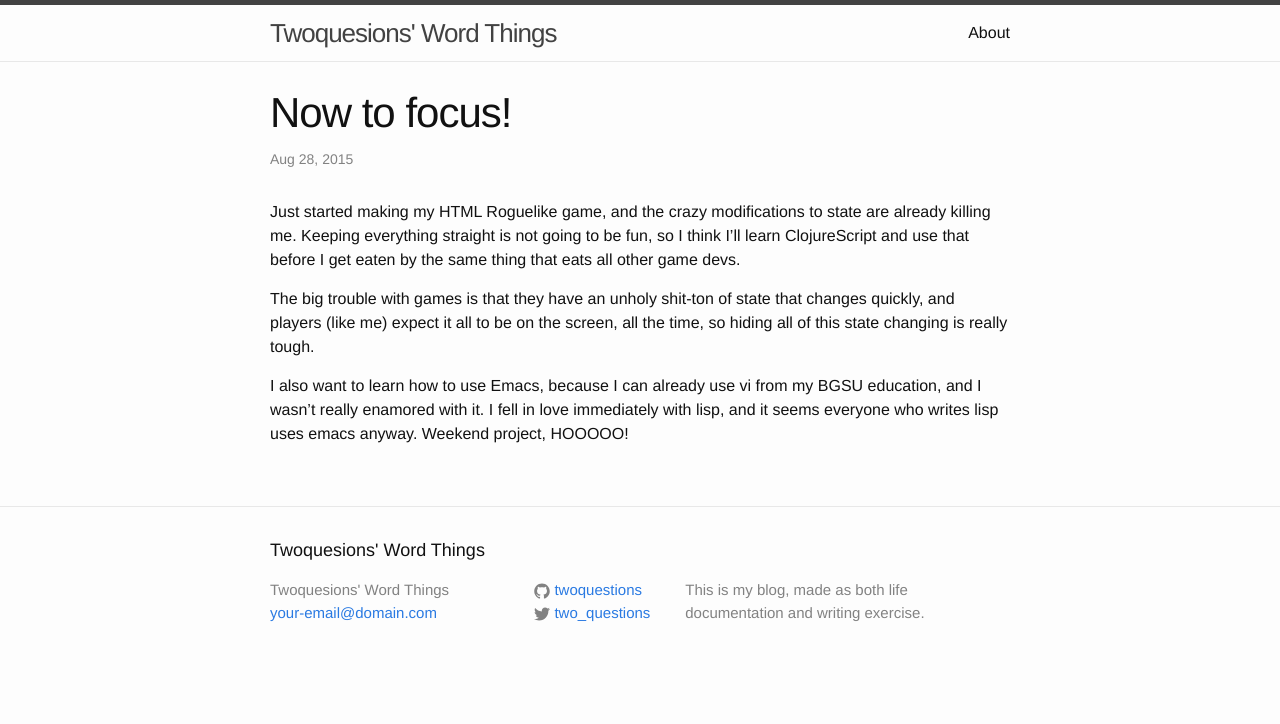
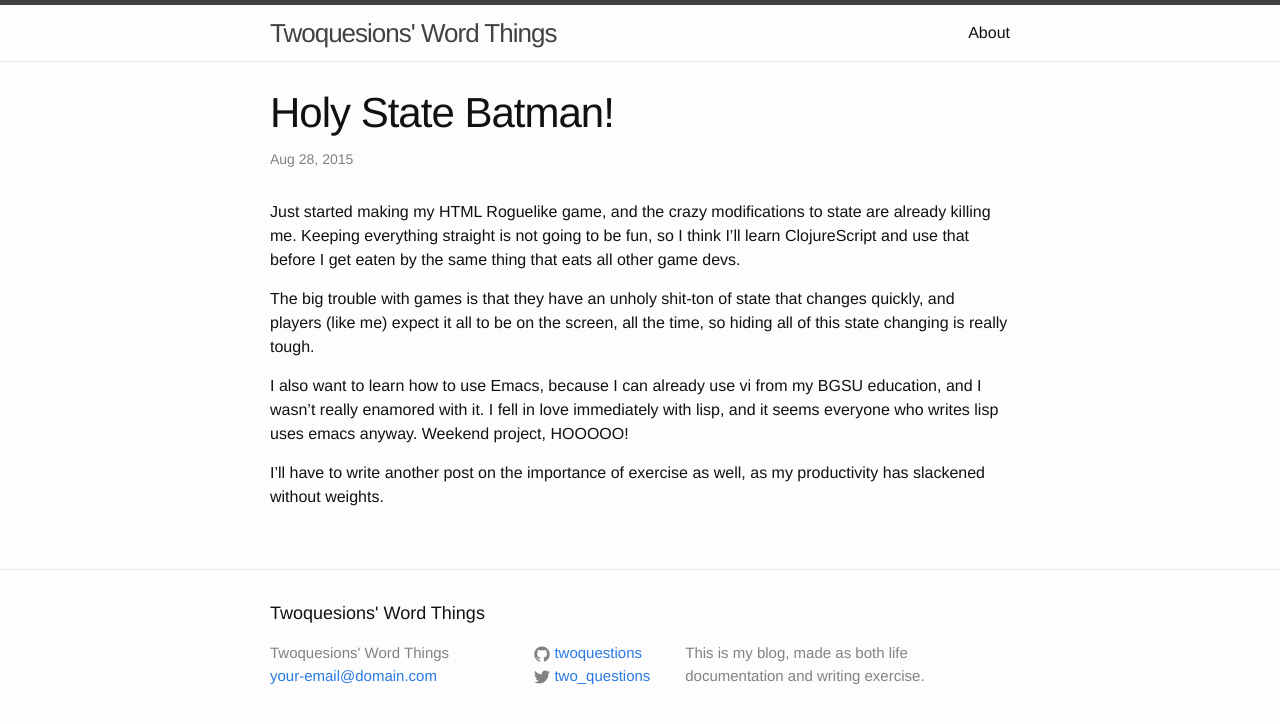
Before and after one commit to twoquestions/twoquestions.github.io, a Jekyll site: the page built from _posts/2015-08-28-holy-state-batman.markdown, in a window 1280 px wide. Shown: the top 724 px of the page. Built offline with Jekyll 4.4.1, drawn with Linux system fonts in a browser that asks for light colours.

Commit message:
Holy State Batman!

```diff
--- a/_posts/2015-08-28-holy-state-batman.markdown
+++ b/_posts/2015-08-28-holy-state-batman.markdown
@@ -1,6 +1,6 @@
 ---
 layout: post
-title:  "Now to focus!"
+title:  "Holy State Batman!"
 ---
 
 Just started making my HTML Roguelike game, and the crazy modifications to state
@@ -16,3 +16,6 @@ I also want to learn how to use Emacs, because I can already use vi from my
 BGSU education, and I wasn't really enamored with it.  I fell in love
 immediately with lisp, and it seems everyone who writes lisp uses emacs
 anyway.  Weekend project, HOOOOO!
+
+I'll have to write another post on the importance of exercise as well, as my
+productivity has slackened without weights.
```
Also changed, not shown: 1 other file.
